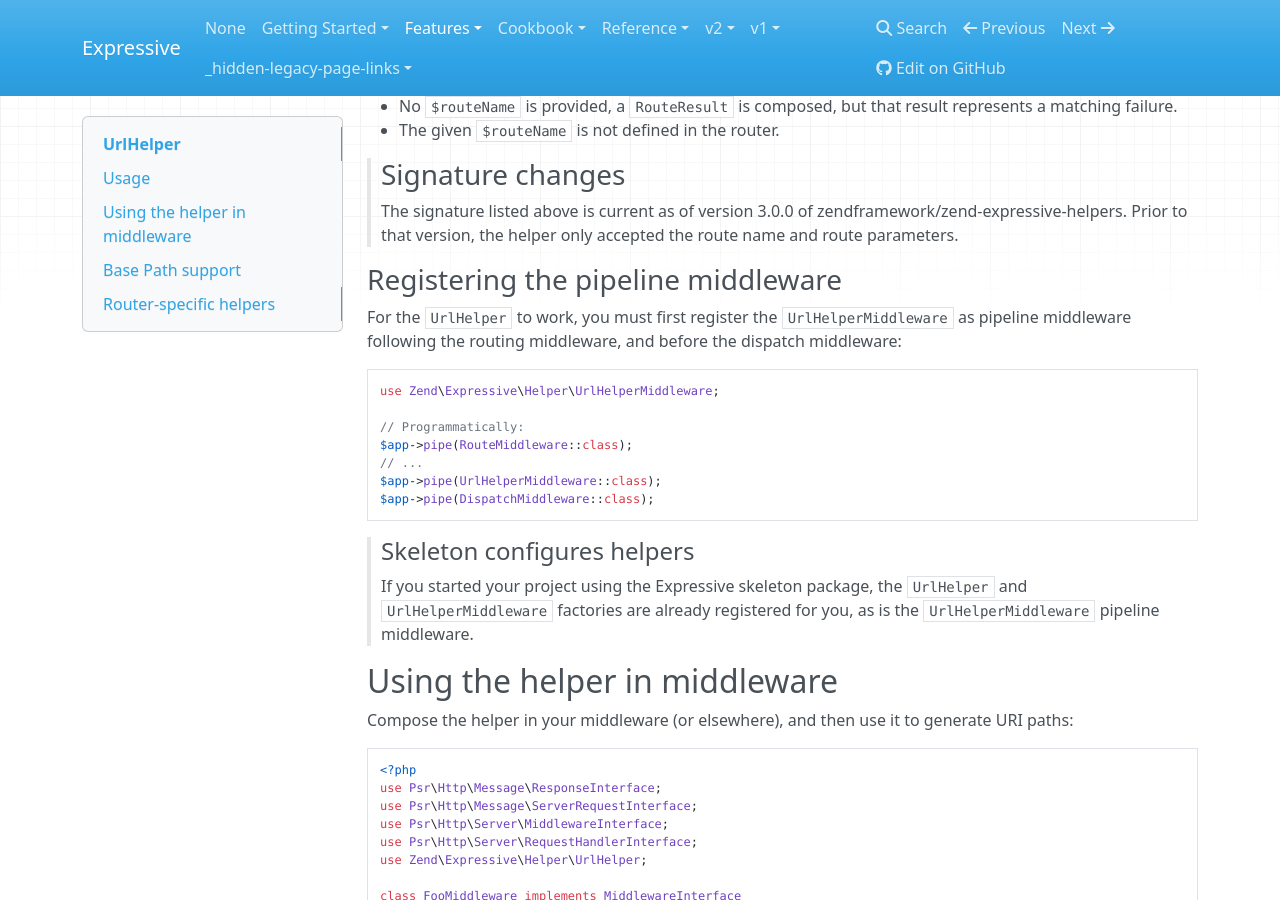
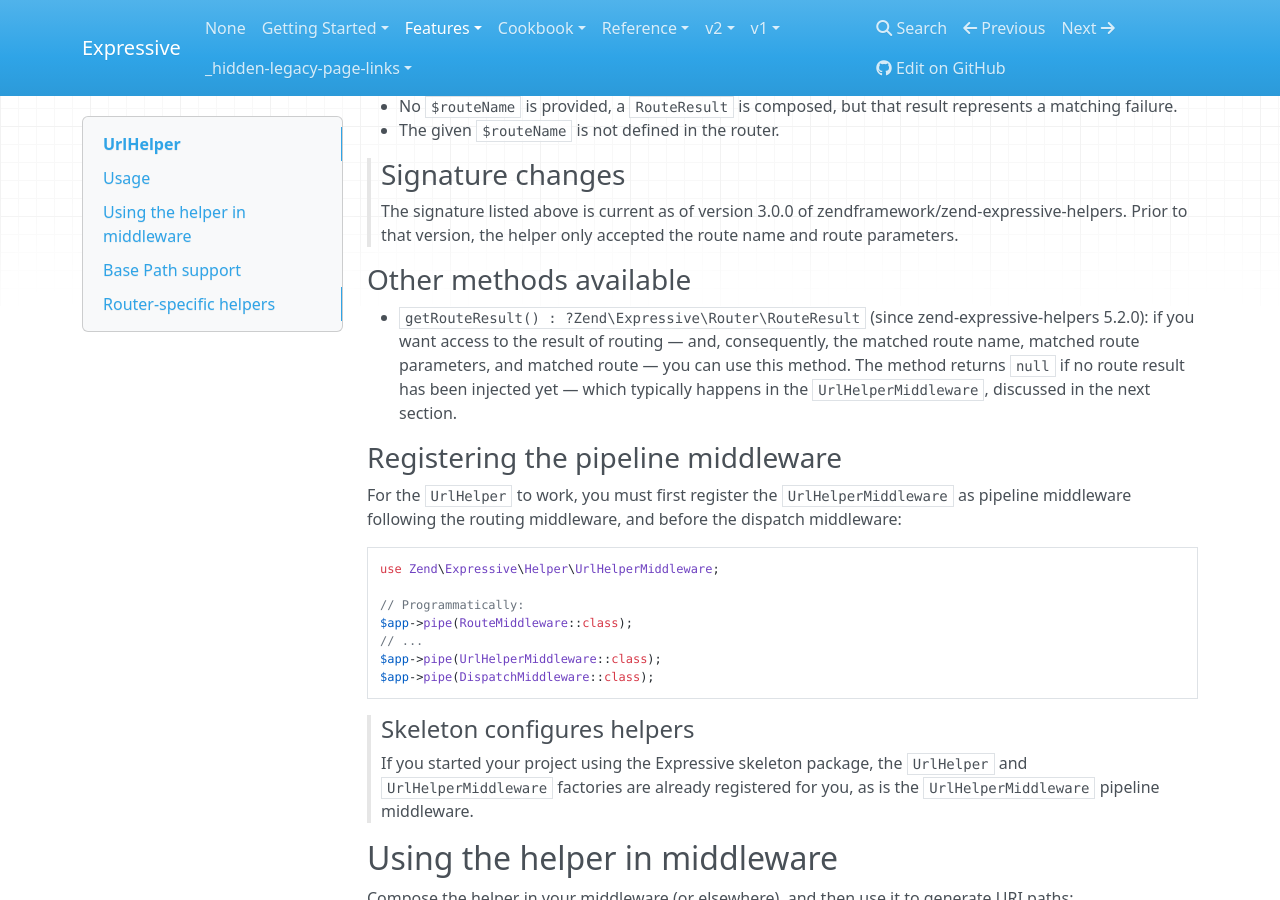
Before and after one commit to zendframework/zend-expressive, an MkDocs documentation site: the page built from docs/book/v3/features/helpers/url-helper.md, in a window 1280 px wide and 900 px high, scrolled down 1123 px. Built offline with MkDocs 1.6.1, drawn with Linux system fonts in a browser that asks for light colours; nearby versions of some CDN libraries; old or Windows-style settings are respelled for this version of MkDocs.

Commit message:
docs: documents `UrlHelper::getRouteResult()`
Available since zend-expressive-helpers 5.2.0.

```diff
--- a/docs/book/v3/features/helpers/url-helper.md
+++ b/docs/book/v3/features/helpers/url-helper.md
@@ -69,6 +69,15 @@
 > The signature listed above is current as of version 3.0.0 of
 > zendframework/zend-expressive-helpers. Prior to that version, the helper only
 > accepted the route name and route parameters.
+
+### Other methods available
+
+- `getRouteResult() : ?Zend\Expressive\Router\RouteResult` (since
+  zend-expressive-helpers 5.2.0): if you want access to the result of routing —
+  and, consequently, the matched route name, matched route parameters, and
+  matched route — you can use this method. The method returns `null` if no route
+  result has been injected yet — which typically happens in the
+  `UrlHelperMiddleware`, discussed in the next section.
 
 ### Registering the pipeline middleware
 
```
